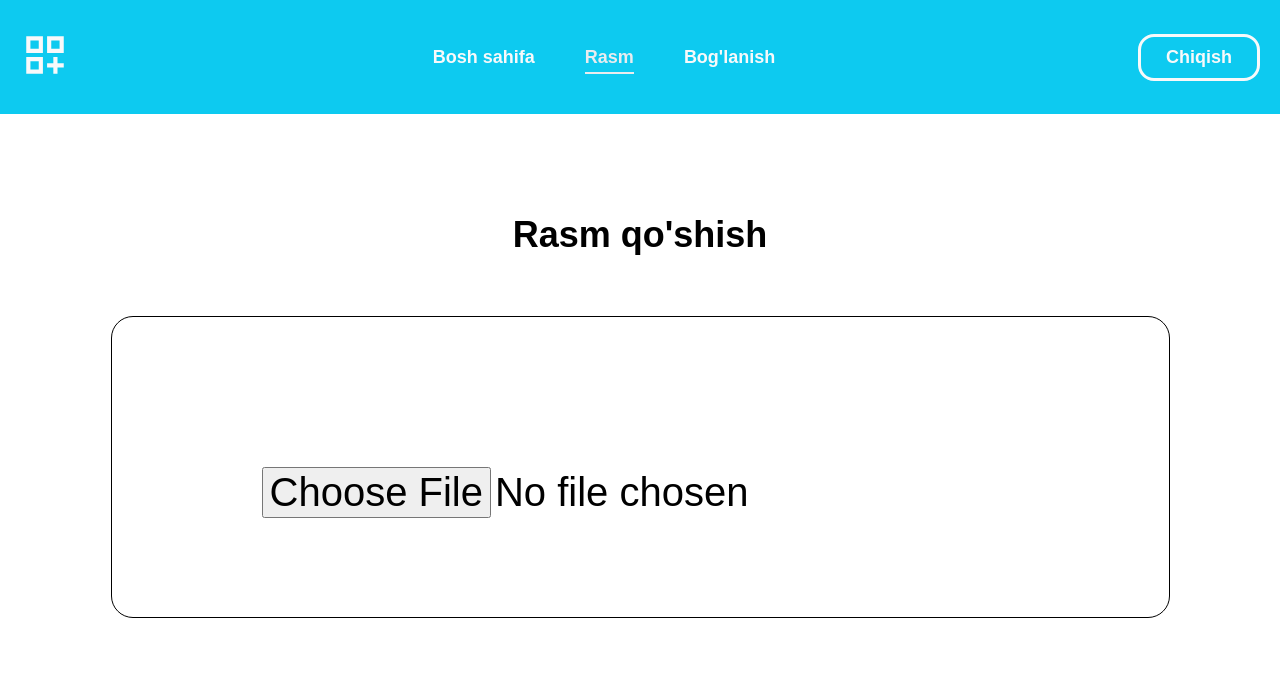
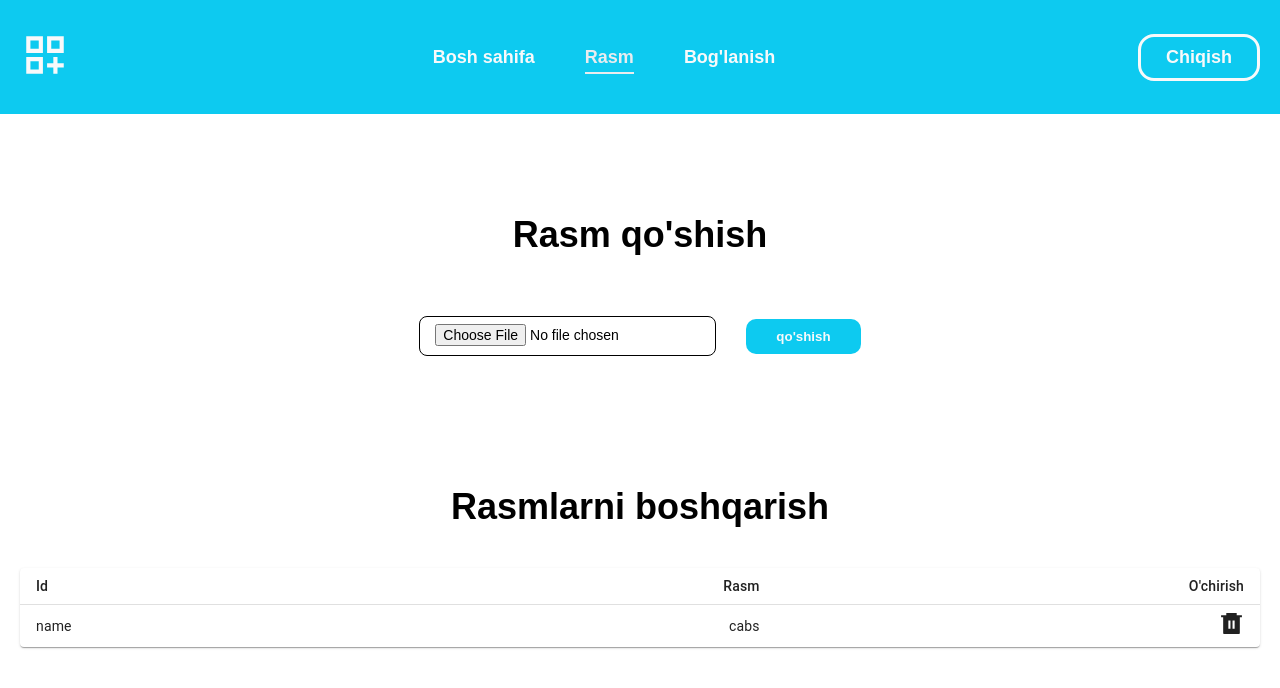
Before and after one commit to muhammadali0666/bloguz-sample, a React (Vite) app: page /admin-page-scret-control/admin-photo in a window 1280 px wide. Shown: the top 688 px of the page. Built offline with nearby package versions, Linux system fonts and the light colour scheme; the HTML template or start-up script is replaced by a standard one.

Commit message:
added admin img page

```diff
--- a/src/components/adminNavbar/admin.css
+++ b/src/components/adminNavbar/admin.css
@@ -77,7 +77,7 @@ color: var(--bs-gray-100);
 .admin-navbar-item {
   margin-left: 50px;
 }
-.admin-navbar-item:nth-child(1){
+.admin-navbar-item:nth-child(1) {
   margin-left: 0px;
 }
 .admin-navbar-item-link {
--- a/src/pages/adminContact/index.jsx
+++ b/src/pages/adminContact/index.jsx
@@ -7,7 +7,7 @@ import TableHead from "@mui/material/TableHead";
 import TableRow from "@mui/material/TableRow";
 import Paper from "@mui/material/Paper";
 import { RiDeleteBin6Fill } from "react-icons/ri";
-import "./admin.css"
+import "./adminContact.css"
 
 export const AdminContact = () => {
   return (
--- a/src/pages/adminImg/admin.css
+++ /dev/null
@@ -1,17 +0,0 @@
-.admin-img-inner {
-  padding-top: 100px;
-  display: flex;
-  flex-direction: column;
-  align-items: center;
-}
-.admin-img-title {
-  font-size: 36px;
-  margin-bottom: 40px;
-}
-.admin-img-upload {
-  width: max-content;
-  padding: 150px;
-  background-color: transparent;
-  border: 1px solid #000;
-  font-size: 40px;
-}
--- /dev/null
+++ b/src/pages/adminImg/adminImg.css
@@ -0,0 +1,61 @@
+.admin-img-inner {
+  padding-top: 100px;
+  display: flex;
+  flex-direction: column;
+  align-items: center;
+}
+.admin-img-title {
+  font-size: 36px;
+  margin-bottom: 40px;
+}
+.admin-img-upload {
+  width: max-content;
+  background-color: transparent;
+  border: 1px solid #000;
+  border-radius: 8px;
+  height: 40px;
+  padding-top: 7px;
+}
+.admin-img-box {
+  display: flex;
+  align-items: center;
+}
+.admin-img-add-btn {
+  padding: 10px 30px;
+  margin-bottom: 10px;
+  margin-left: 30px;
+  border-radius: 10px;
+  background-color: var(--bs-cyan);
+  color: var(--bs-light);
+  border: var(--bs-cyan);
+  font-weight: 600;
+  cursor: pointer;
+}
+
+.admin-img-title-bottom {
+  margin-top: 100px;
+  font-size: 36px;
+  margin-bottom: 40px;
+  text-align: center;
+}
+.admin-img-table {
+  display: flex;
+  flex-direction: column;
+  align-items: center;
+  margin-bottom: 200px;
+  text-align: center;
+}
+.admin-img-header {
+  padding-top: 20px;
+  padding-bottom: 20px;
+  font-size: 16px;
+  font-weight: 900;
+  text-align: center;
+}
+.admin-img-body {
+  font-size: 20px;
+  text-align: center;
+}
+.admin-img-delete {
+  font-size: 25px;
+}
--- a/src/pages/adminImg/index.jsx
+++ b/src/pages/adminImg/index.jsx
@@ -1,14 +1,62 @@
-import "./admin.css"
+import React from "react";
+import Table from "@mui/material/Table";
+import TableBody from "@mui/material/TableBody";
+import TableCell from "@mui/material/TableCell";
+import TableContainer from "@mui/material/TableContainer";
+import TableHead from "@mui/material/TableHead";
+import TableRow from "@mui/material/TableRow";
+import Paper from "@mui/material/Paper";
+import { RiDeleteBin6Fill } from "react-icons/ri";
+import "./adminImg.css";
 
 export const AdminImg = () => {
-
   return (
     <div className="admin-img">
       <div className="container">
         <div className="admin-img-inner">
           <h2 className="admin-img-title">Rasm qo'shish</h2>
-            <input type="file" className="admin-img-upload" />
+          <div className="admin-img-box">
+          <input type="file" className="admin-img-upload" />
+          <button className="admin-img-add-btn">
+            qo'shish
+          </button>
+          </div>
         </div>
+        <h2 className="admin-img-title-bottom">Rasmlarni boshqarish</h2>
+        <TableContainer component={Paper} className="admin-img-table">
+          <Table sx={{ minWidth: 650 }} size="small" aria-label="a dense table">
+            <TableHead>
+              <TableRow>
+                <TableCell className="admin-img-header">Id</TableCell>
+                <TableCell className="admin-img-header" align="right">
+                  Rasm
+                </TableCell>
+                <TableCell className="admin-img-header" align="right">
+                  O'chirish
+                </TableCell>
+              </TableRow>
+            </TableHead>
+            <TableBody>
+              <TableRow
+                sx={{ "&:first-child td, &:first-child th": { border: 0 } }}
+              >
+                <TableCell
+                  className="admin-img-body"
+                  component="th"
+                  scope="row"
+                >
+                  name
+                </TableCell>
+                <TableCell className="admin-img-body" align="right">
+                  cabs
+                </TableCell>
+                <TableCell className="admin-img-body" align="right">
+                  <RiDeleteBin6Fill className="admin-img-delete" />
+                </TableCell>
+              </TableRow>
+            </TableBody>
+          </Table>
+        </TableContainer>
       </div>
     </div>
   );
--- a/src/pages/contact/index.jsx
+++ b/src/pages/contact/index.jsx
@@ -7,7 +7,7 @@ export const Contact = () => {
     <Layouts>
       <ContactHero />
       <ContactMain />
-      {/* <div className="container">
+      <div className="container">
         <iframe
           src="https://www.google.com/maps/embed?pb=!1m18!1m12!1m3!1d4047.678957084284!2d66.97335241238619!3d39.65519737145364!2m3!1f0!2f0!3f0!3m2!1i1024!2i768!4f13.1!3m3!1m2!1s0x3f4d18b7c2e59337%3A0x532c8e039ecc92af!2sRegistan%20Square!5e1!3m2!1sen!2s!4v1706612491565!5m2!1sen!2s"
           width="600"
@@ -15,7 +15,7 @@ export const Contact = () => {
           style={{border:"0px", borderRadius: "16px", width: "100%", height: "50vh"}}
           referrerPolicy="no-referrer-when-downgrade"
         ></iframe>
-      </div> */}
+      </div>
     </Layouts>
   );
 };
```
Also changed, not shown: src/pages/adminContact/adminContact.css (renamed from src/pages/adminContact/admin.css). Lines whose indentation alone changed are shown as unchanged.
